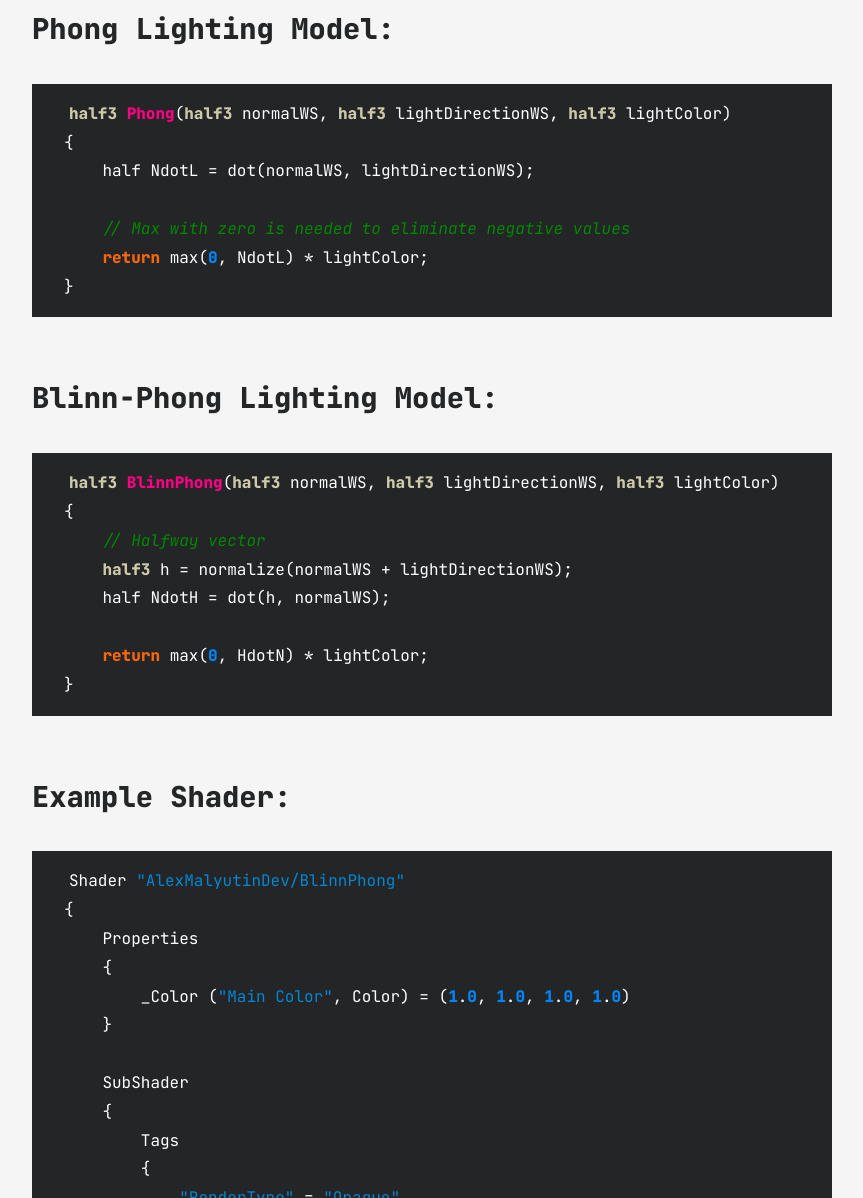
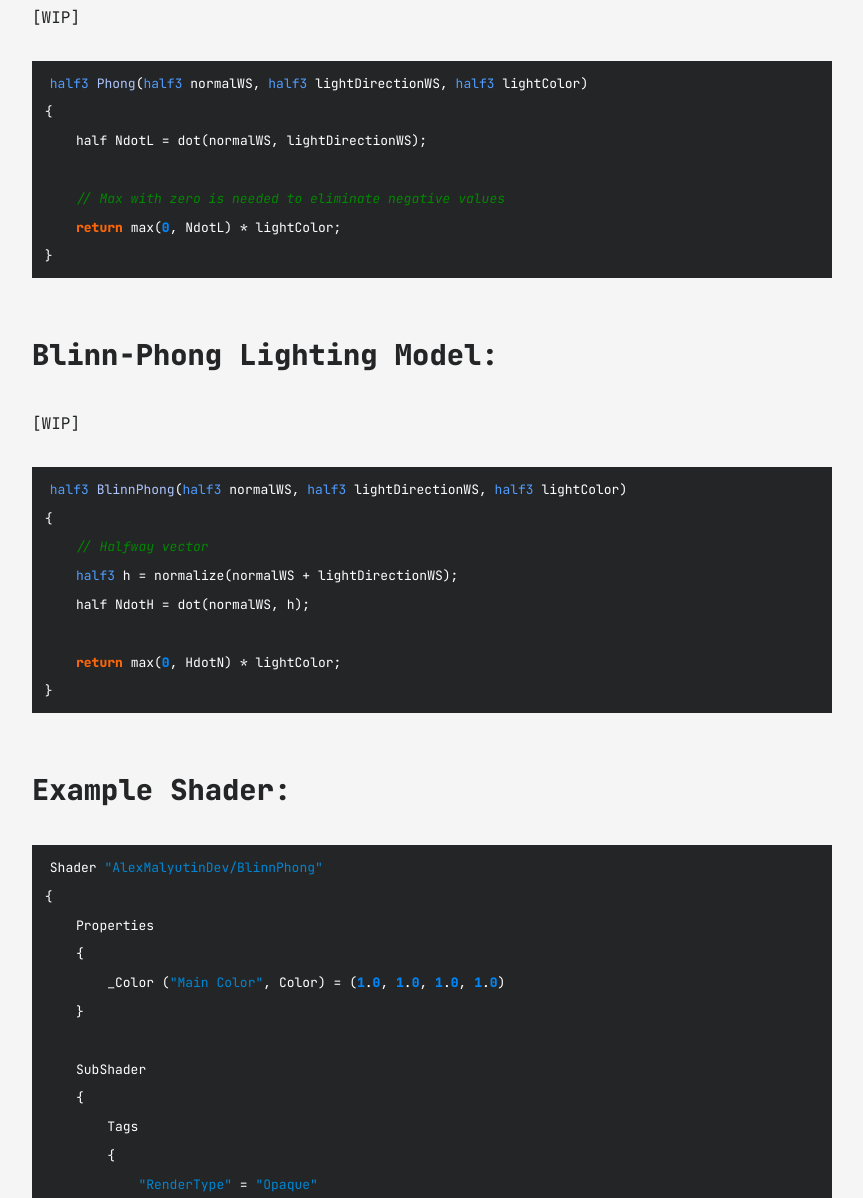
Before and after one commit to alexmalyutindev/alexmalyutindev.github.io, a Jekyll site: the page built from all_collections/_posts/2023-11-05-blinn-phong-lighting.md, in a window 1280 px wide, cut to the strip 722-1920 px from the top of the page. Shown: the whole strip, without its empty margins (208-1071 px from the left). Built offline with Jekyll 4.4.1, drawn with Linux system fonts in a browser that asks for light colours; some of the changed text lies outside the part shown.

Commit message:
Fix styles.

````diff
--- a/_data/author.yml
+++ b/_data/author.yml
@@ -4,7 +4,7 @@ description: "
 Hello! I'm Alex, a Graphics Programmer and Unity C# Developer.<br>
 This is my blog about Rendering and Shaders in Unity.<br>
 
-Main motivation of this blog is to accumulate all of my knowlage in rendering throw all of my working carrier.
+Main motivation of this blog is to accumulate all of my knowlage in rendering throw all of my working carrier.<br>
 Be free to ask me about topics you want to explore or finding lacking of information in the internet.
 "
 email: alex.malyutin.dev@gmail.com
--- a/all_collections/_posts/2023-11-05-blinn-phong-lighting.md
+++ b/all_collections/_posts/2023-11-05-blinn-phong-lighting.md
@@ -12,6 +12,8 @@ categories: [WIP, graphics, shader, lighting]
 Phong Lighting Model:
 ---
 
+[WIP]
+
 ```hlsl
 half3 Phong(half3 normalWS, half3 lightDirectionWS, half3 lightColor)
 {
@@ -25,12 +27,14 @@ half3 Phong(half3 normalWS, half3 lightDirectionWS, half3 lightColor)
 Blinn-Phong Lighting Model:
 ---
 
+[WIP]
+
 ```hlsl
 half3 BlinnPhong(half3 normalWS, half3 lightDirectionWS, half3 lightColor)
 {
     // Halfway vector
     half3 h = normalize(normalWS + lightDirectionWS);
-    half NdotH = dot(h, normalWS);
+    half NdotH = dot(normalWS, h);
 
     return max(0, HdotN) * lightColor;
 }
--- a/assets/css/blog.css
+++ b/assets/css/blog.css
@@ -37,7 +37,7 @@ header .site-title {
 main {
   margin: 0 auto;
   max-width: 800px;
-  padding: 3rem 0;
+  padding: 1rem 0;
 }
 
 /* header */
@@ -45,7 +45,7 @@ main {
 #bio {
   display: flex;
   justify-content: flex-start;
-  align-items: center;
+  align-items: flex-start;
 }
 #img-wrapper img {
   border-radius: 50%;
--- a/assets/css/post.css
+++ b/assets/css/post.css
@@ -43,7 +43,7 @@ body {
   }
 }
 header {
-  padding: 2rem 0 4rem 0;
+  padding: 1rem 0 2rem 0;
   display: flex;
   flex-direction: row;
   align-items: flex-start;
@@ -59,7 +59,7 @@ header {
 main {
   margin: 0 auto;
   max-width: 800px;
-  padding: 3rem 0 4rem 0;
+  padding: 1rem 0 4rem 0;
 }
 .article {
   margin-bottom: 3rem;
@@ -172,6 +172,7 @@ main {
 .content img {
   max-width: 100%;
   margin: 1rem 0;
+  background-color: #f5f5f5;
 }
 .content img.emoji {
   margin: 0 !important;
@@ -187,8 +188,8 @@ main {
 
 .content pre {
   background: var(--gray-3);
-  padding: 1rem 2rem;
-  margin-bottom: 1.75rem;
+  padding: 0.5rem 0.8rem;
+  margin-bottom: 1.5rem;
 }
 
 .content code {
@@ -196,6 +197,7 @@ main {
   color: var(--white-2);
   white-space: pre;
   background: var(--gray-3);
+  font-size: small;
 }
 
 @media (prefers-color-scheme: light) {
--- a/assets/css/syntax.css
+++ b/assets/css/syntax.css
@@ -42,8 +42,8 @@
   /* background-color: #0f140f; */
 } /* Comment.Multiline */
 .highlight .cp {
-  color: #ff0007;
-  font-weight: bold;
+  color: #ffbe32;
+  /* font-weight: bold; */
   font-style: italic;
   /* background-color: #0f140f; */
 } /* Comment.Preproc */
@@ -110,8 +110,8 @@
   font-weight: bold;
 } /* Keyword.Reserved */
 .highlight .kt {
-  color: #cdcaa9;
-  font-weight: bold;
+  color: #509dff;
+  /* font-weight: bold; */
 } /* Keyword.Type */
 .highlight .ld {
   color: #ffffff;
@@ -146,8 +146,8 @@
   color: #ffffff;
 } /* Name.Exception */
 .highlight .nf {
-  color: #ff0086;
-  font-weight: bold;
+  color: #adc5ff;
+  /* font-weight: bold; */
 } /* Name.Function */
 .highlight .nl {
   color: #ffffff;
````
Also changed, not shown: other parts of all_collections/_posts/2023-11-05-blinn-phong-lighting.md (+2 -2 lines).
